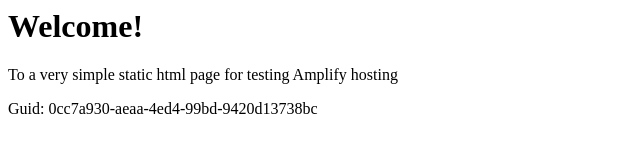
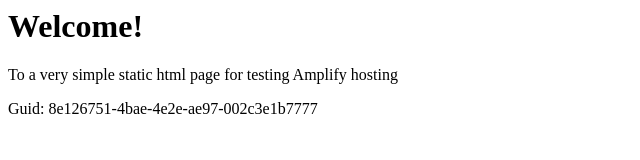
Before and after one commit to aws-aemilia-icn/Github-PR-Commit-Integration-Test-DoNotTouch-GitHubWebhookPushCanaryTest-v1-preprod-ap-northeast-2, a website: page src/index.html in a window 1280 px wide. Shown: the full height of the page, 0-640 px from the left. Drawn offline with Linux system fonts and the light colour scheme.

Commit message:
commit from integ tests

```diff
--- a/src/index.html
+++ b/src/index.html
@@ -12,6 +12,6 @@
 <body>
     <h1>Welcome!</h1>
     <p>To a very simple static html page for testing Amplify hosting</p>
-    <p>Guid: 0cc7a930-aeaa-4ed4-99bd-9420d13738bc</p></body>
+    <p>Guid: 8e126751-4bae-4e2e-ae97-002c3e1b7777</p></body>
 
 </html>
```
